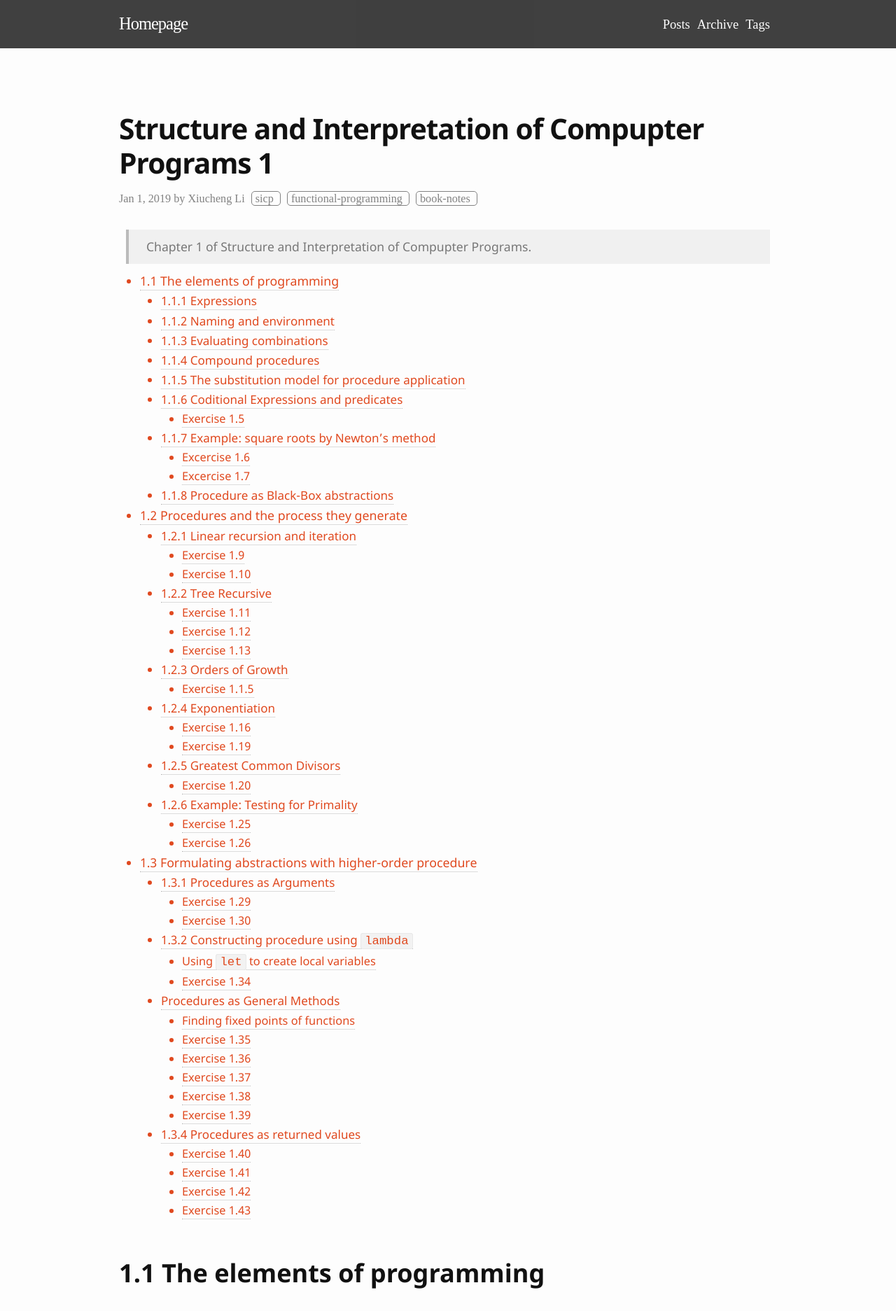
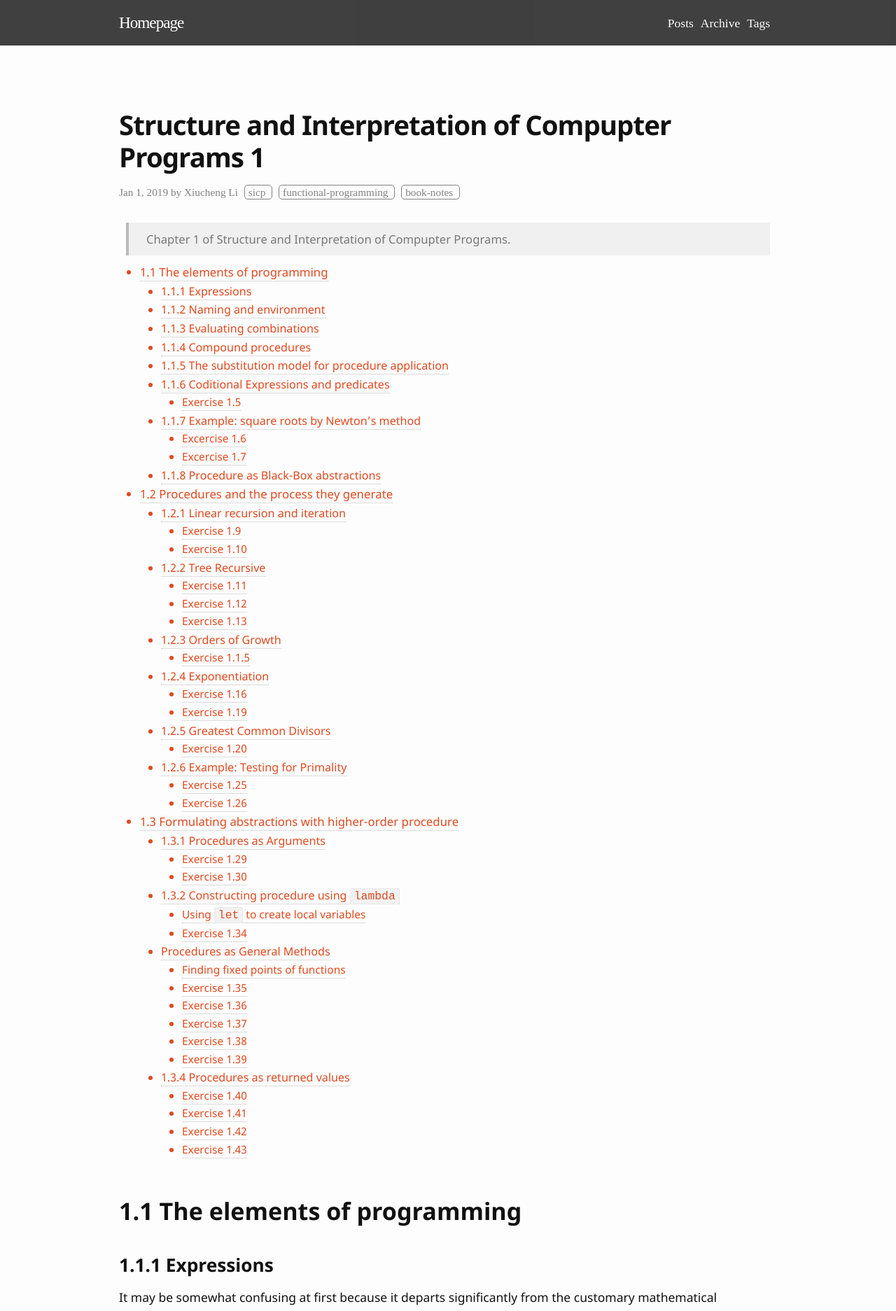
Before and after one commit to boathit/boathit.github.io, a Jekyll site: the page built from _posts/2019-01-01-sicp-1.md, in a window 1280 px wide. Shown: the top 1873 px of the page at 70% size. Built offline with Jekyll 4.4.1, drawn with Linux system fonts in a browser that asks for light colours; some web fonts are replaced.

Commit message:
update change font size

```diff
--- a/_sass/main.scss
+++ b/_sass/main.scss
@@ -5,7 +5,7 @@
 
 // Define defaults for each variable.
 $base-font-family: "Lora", "Noto Sans", "Helvetica Neue", Helvetica, Arial, sans-serif !default;
-$base-font-size:   18.5px !default;
+$base-font-size:   17.5px !default;
 $base-font-weight: 400 !default;
 $small-font-size:  $base-font-size * 0.875 !default;
 $base-line-height: 1.65 !default;
```
